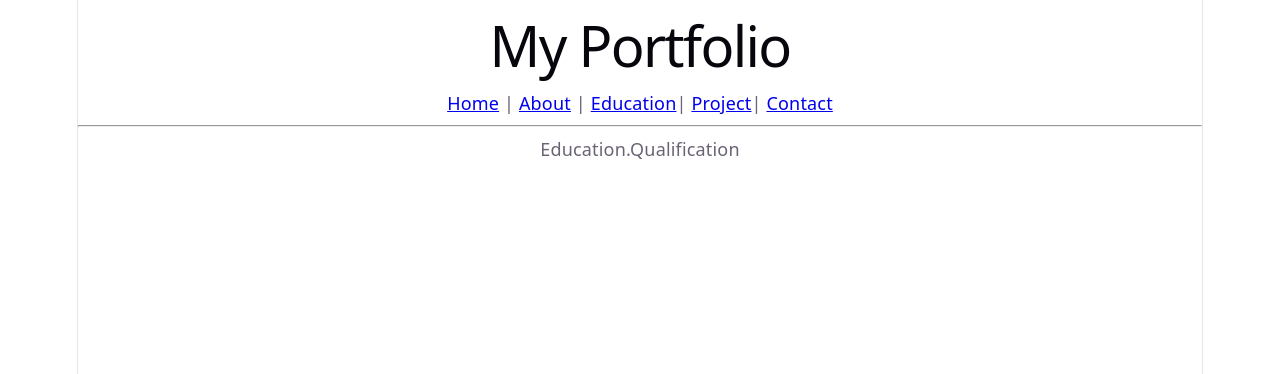
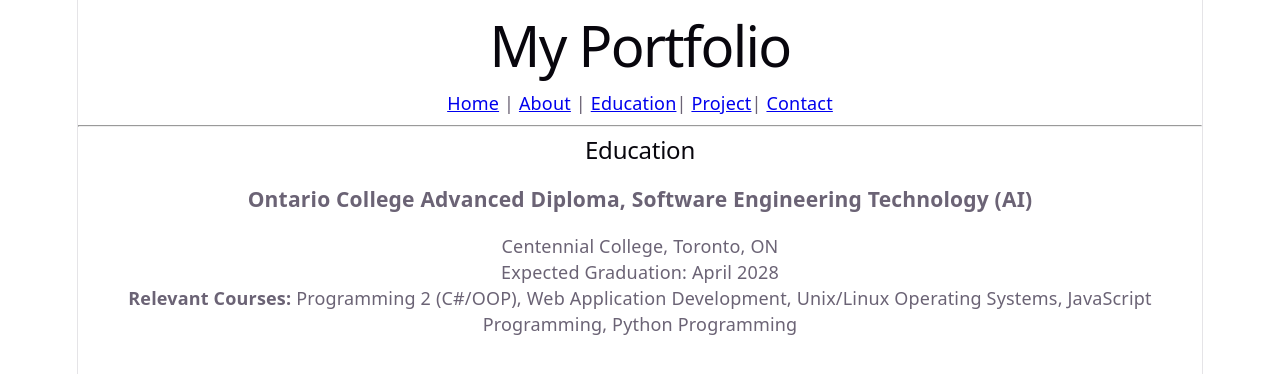
Before and after one commit to salshafi/react-portfolio-site, a React (Vite) app: page /education in a window 1280 px wide. Shown: the top 374 px of the page. Built offline with nearby package versions, Linux system fonts and the light colour scheme.

Commit message:
Add Education page content

```diff
--- a/src/education.jsx
+++ b/src/education.jsx
@@ -1,7 +1,28 @@
+// education.jsx
+// This component renders the "Education" page of the portfolio site.
+// It lists my academic qualifications, required by Assignment 1 (COMP229).
+
 export default function Education() {
- return (
- <div>
- <p>Education.Qualification</p>
- </div>
- );
- }
+  return (
+    <div>
+      {/* Page heading */}
+      <h2>Education</h2>
+
+      {/* Current program — matches the Education section on my resume
+          for consistency across all my professional materials */}
+      <div>
+        <h3>Ontario College Advanced Diploma, Software Engineering Technology (AI)</h3>
+        <p>Centennial College, Toronto, ON</p>
+        <p>Expected Graduation: April 2028</p>
+      </div>
+
+      {/* Relevant coursework — gives visitors a sense of the technical
+          depth of the program, not just the diploma title */}
+      <p>
+        <strong>Relevant Courses:</strong> Programming 2 (C#/OOP), Web
+        Application Development, Unix/Linux Operating Systems, JavaScript
+        Programming, Python Programming
+      </p>
+    </div>
+  );
+}
```
